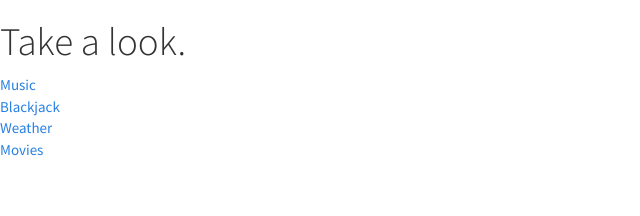
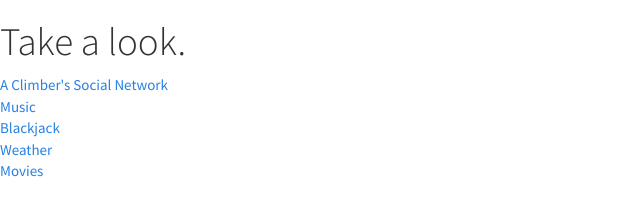
Before and after one commit to GregDick/gregdick.github.io, a website: page public/index.html in a window 1280 px wide. Shown: the whole page, without its empty margins (0-640 px from the left). Drawn offline with Linux system fonts and the light colour scheme.

Commit message:
added clipped in link to public

```diff
--- a/public/index.html
+++ b/public/index.html
@@ -13,6 +13,7 @@
       <div class="row">
         <h1>Take a look.</h1>
       </div>
+      <div class="row clipped-in"><a href="https://gregdick.github.io/clipped-in">A Climber's Social Network</a></div>
       <div class="row nodetunes"><a href="https://calm-shelf-7951.herokuapp.com/">Music</a></div>
       <div class="row blackjack"><a href="http://gregdick.github.io/blackjack">Blackjack</a></div>
       <div class="row weather"><a href="http://gregdick.github.io/weather-app">Weather</a></div>
```
